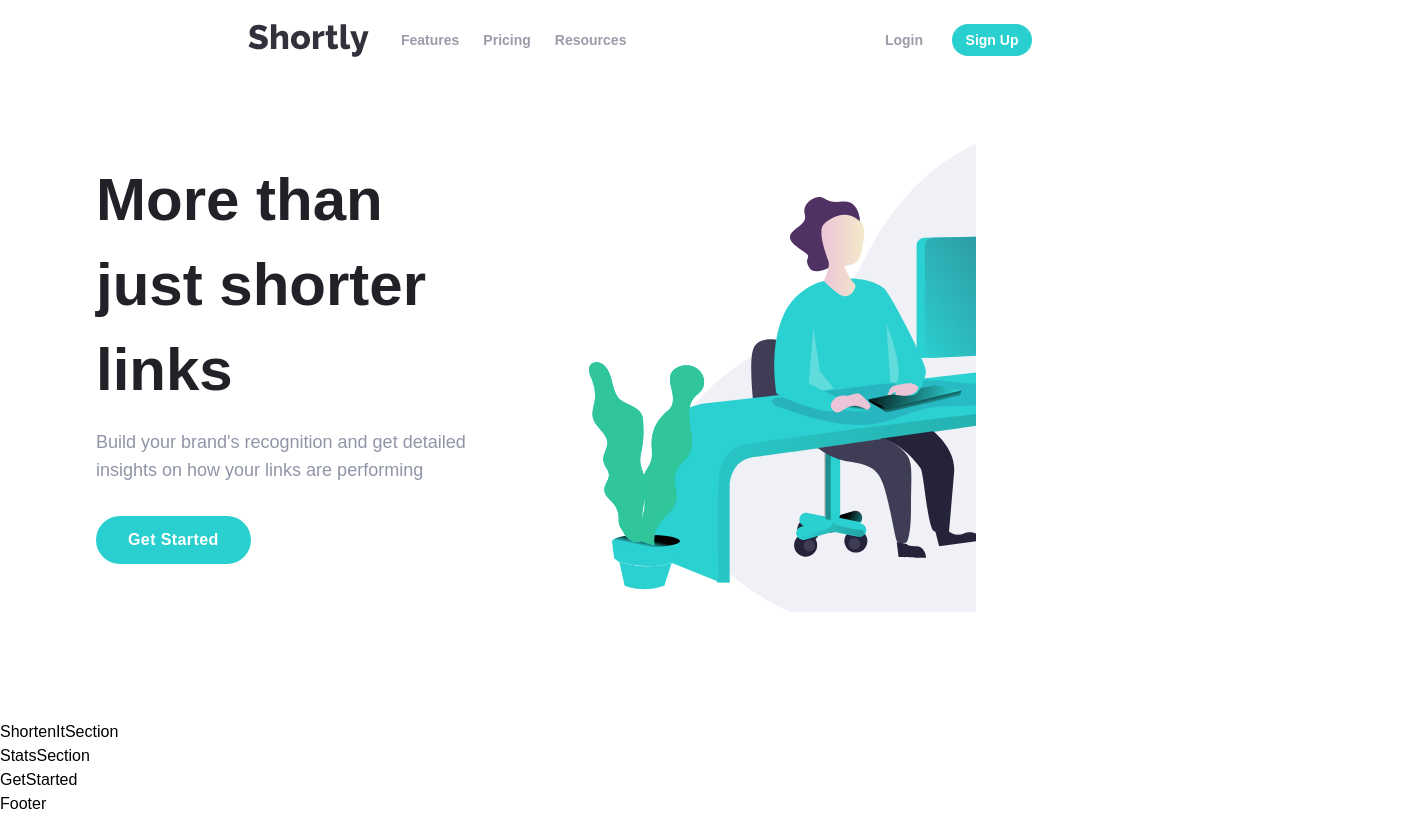
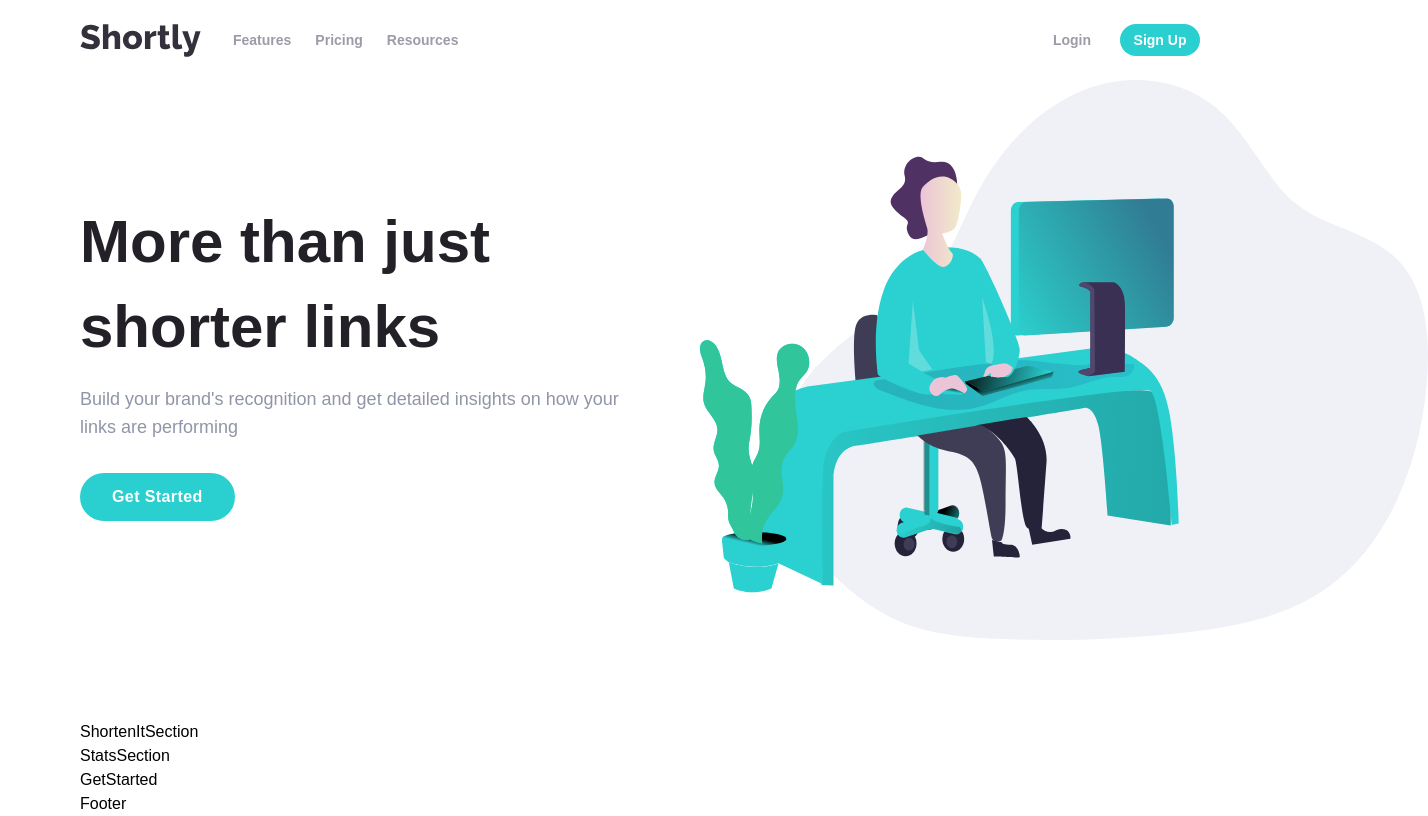
Before and after one commit to Dina2703/url_shortinig_api, a React (Create React App) app: page / in a window 1280 px wide. Shown: the whole page, 1428 px wide, since content can reach past the window. Built offline with nearby package versions, Linux system fonts and the light colour scheme.

Commit message:
heroImg set as a background-image

```diff
--- a/src/App.js
+++ b/src/App.js
@@ -7,7 +7,7 @@ import Footer from "./components/Footer";
 
 function App() {
   return (
-    <div className="App  font-poppins">
+    <div className="App  font-poppins px-6 md:px-12 lg:px-20">
       <Navbar />
       <HeroSection />
       <ShortenItSection />
--- a/src/components/HeroSection.js
+++ b/src/components/HeroSection.js
@@ -4,11 +4,11 @@ import ButtonComponent from "./ButtonComponent";
 
 function HeroSection() {
   return (
-    <section id="hero" className="h-[70svh] mb-20">
-      <div className="container pl-6 md:pl-24   h-full flex  items-center justify-between gap-x-2  flex-row-reverse">
-        <div className="md:w-1/2 h-full " id="heroImg" />
-        <div className=" w-2/3">
-          <div className="w-[90%]">
+    <section id="hero" className="h-[70svh] mb-20 ">
+      <div className="  h-full flex  items-center justify-between   flex-row-reverse">
+        <div className="md:w-1/2 h-full relative" id="heroImg" />
+        <div className="md:w-1/2">
+          <div className=" ">
             <h1 className="text-6xl font-[900] text-veryDarkViolet font-customBold  mb-4 font-poppins leading-[85px]">
               More than just shorter links
             </h1>
--- a/src/components/Navbar.js
+++ b/src/components/Navbar.js
@@ -4,7 +4,7 @@ import logo from "../images/logo.svg";
 function Navbar() {
   return (
     <section id="navbar_section">
-      <nav className="container h-20 mx-auto flex items-center px-6 md:px-24  justify-between">
+      <nav className=" h-20 mx-auto flex items-center  justify-between">
         <a href="#" className="mr-8">
           <img src={logo} alt="logo" />
         </a>
--- a/src/index.css
+++ b/src/index.css
@@ -4,11 +4,14 @@
 
 @import url("https://fonts.googleapis.com/css2?family=Poppins:wght@500;700;800&display=swap");
 
-#heroImg {
+#heroImg::after {
+  position: absolute;
+  content: "";
   background-image: url(../public/illustration-working.svg);
   background-repeat: no-repeat;
-  background-size: cover;
-  background-position: top 20px left 60px;
-  width: 70%;
-  height: 90%;
+  background-size: 100% 100%;
+  top: 0;
+  left: 60px;
+  width: 130%;
+  height: 100%;
 }
```
